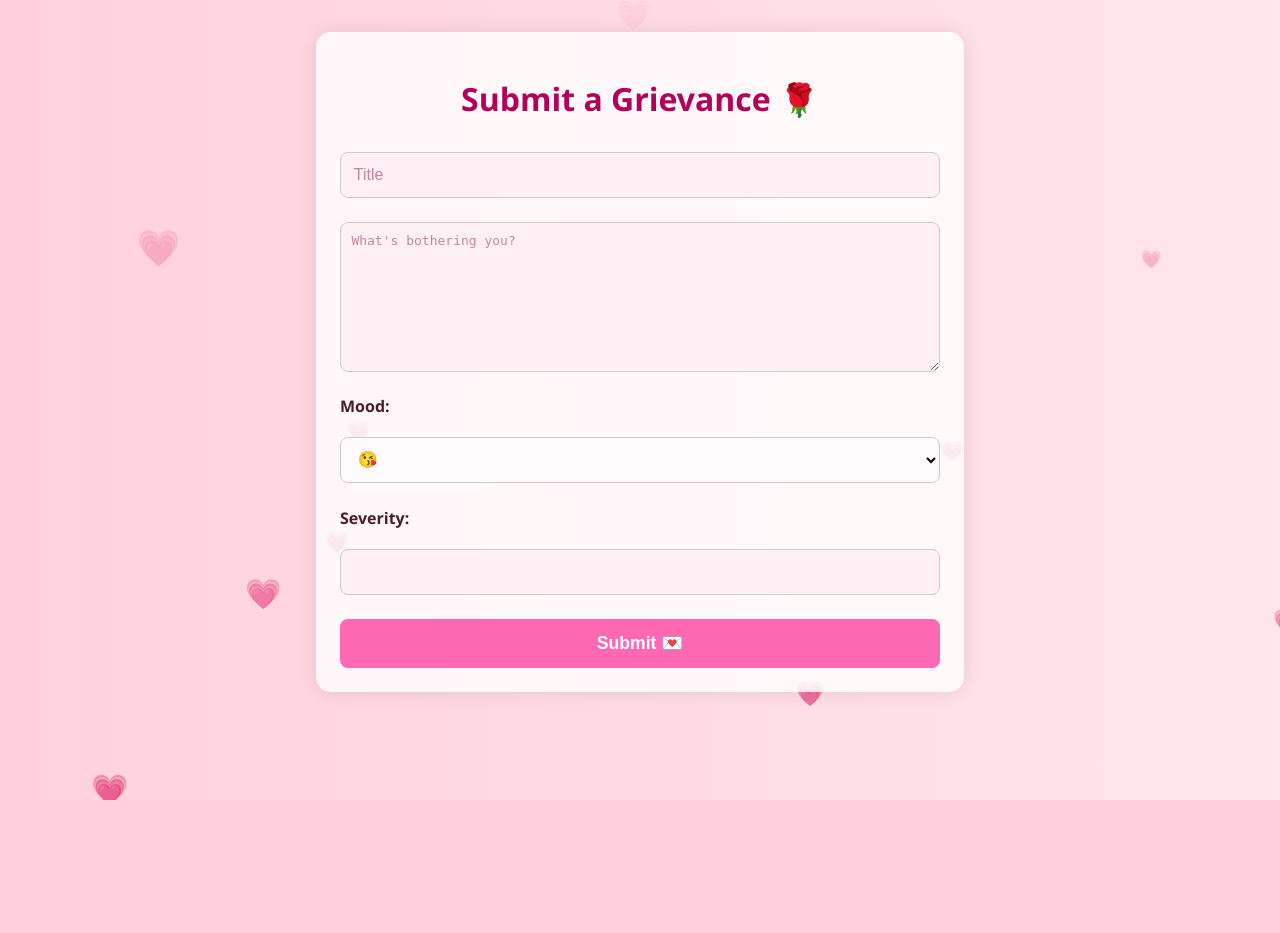
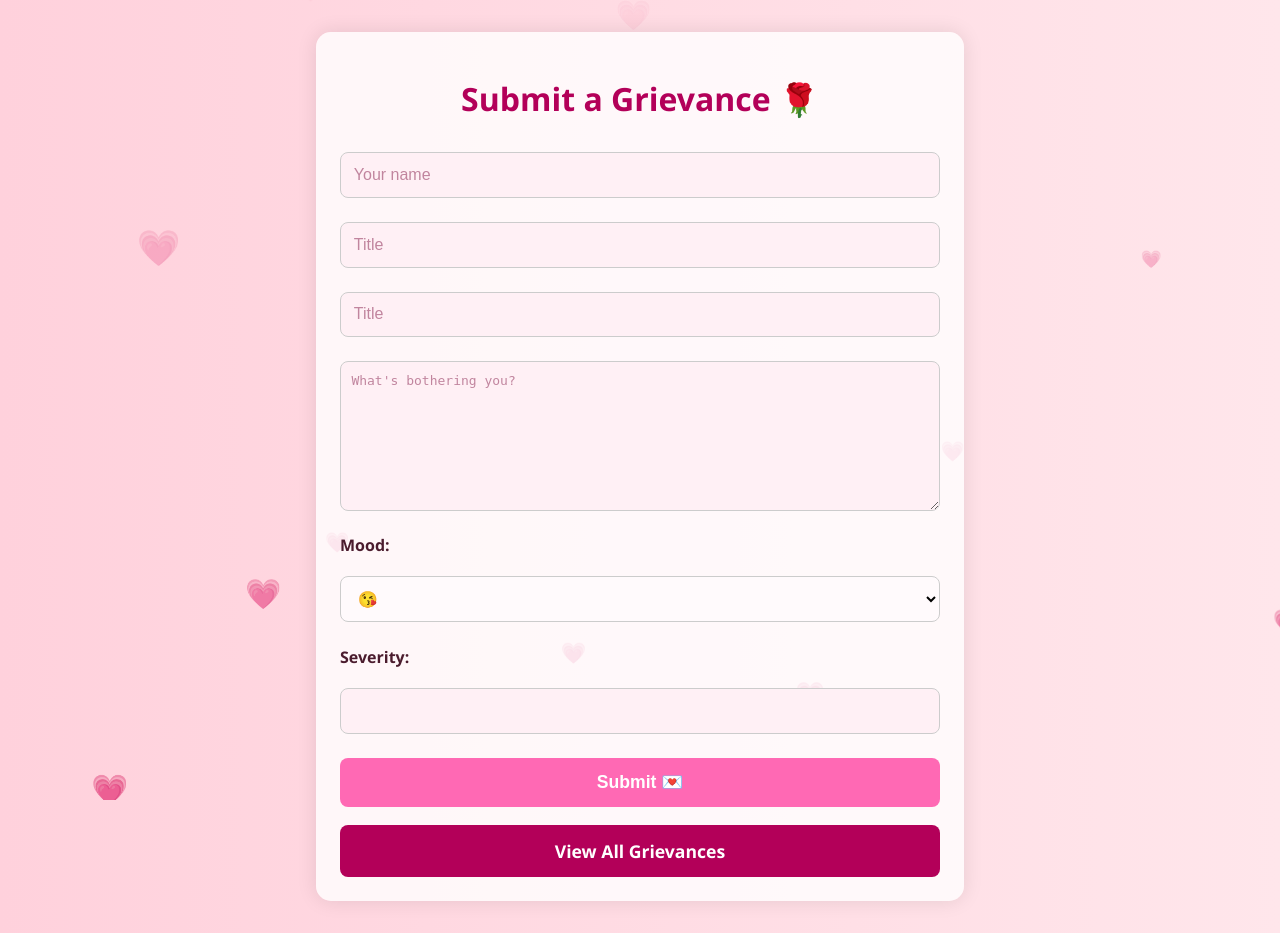
Before and after one commit to fallforsweden/lollymylove, a Flask app: page / in a window 1280 px wide. Before the commit the page ends 800 px from the top, so only its background shows below. Run offline with Flask 3, Linux system fonts and the light colour scheme.

Commit message:
Add files via upload

```diff
--- a/grievance_portal/app.py
+++ b/grievance_portal/app.py
@@ -9,6 +9,7 @@ def serve_form():
 
 @app.route('/grievance', methods=['POST'])
 def handle_grievance():
+    name = request.form['name']
     title = request.form['title']
     message = request.form['message']
     mood = request.form['mood']
@@ -16,13 +17,24 @@ def handle_grievance():
 
     conn = sqlite3.connect('grievances.db')
     c = conn.cursor()
-    c.execute("CREATE TABLE IF NOT EXISTS grievances (title TEXT, message TEXT, mood TEXT, severity TEXT)")
-    c.execute("INSERT INTO grievances (title, message, mood, severity) VALUES (?, ?, ?, ?)",
-              (title, message, mood, severity))
+    c.execute("""CREATE TABLE IF NOT EXISTS grievances
+              (name TEXT, title TEXT, message TEXT, mood TEXT, severity TEXT)""")
+    c.execute("""INSERT INTO grievances (name, title, message, mood, severity)
+              VALUES (?, ?, ?, ?, ?)""",
+              (name, title, message, mood, severity))
     conn.commit()
     conn.close()
 
     return redirect(url_for('serve_form', success='true'))
 
+@app.route('/list')  # Add this new route
+def list_grievances():
+    conn = sqlite3.connect('grievances.db')
+    c = conn.cursor()
+    c.execute("SELECT * FROM grievances")
+    grievances = c.fetchall()
+    conn.close()
+    return render_template("list.html", grievances=grievances)
+
 if __name__ == '__main__':
     app.run(port=5000)
--- a/grievance_portal/static/style.css
+++ b/grievance_portal/static/style.css
@@ -139,3 +139,61 @@ select {
     padding: 2em;
   }
 }
+
+/* View Button Styles */
+.view-button {
+  display: block;
+  margin-top: 1em;
+  padding: 0.8em;
+  background-color: #b30059;
+  border: none;
+  border-radius: 8px;
+  color: white;
+  font-weight: bold;
+  font-size: 1.1em;
+  text-align: center;
+  text-decoration: none;
+  cursor: pointer;
+  transition: background-color 0.3s ease;
+}
+
+.view-button:hover {
+  background-color: #99004d;
+}
+
+/* List Page Styles */
+table {
+  width: 100%;
+  border-collapse: collapse;
+  margin-top: 1em;
+}
+
+th, td {
+  padding: 0.8em;
+  text-align: left;
+  border-bottom: 1px solid #ffd1dc;
+}
+
+th {
+  background-color: #ffe6eb;
+  color: #b30059;
+}
+
+.back-button {
+  display: inline-block;
+  margin-top: 1em;
+  padding: 0.8em;
+  background-color: #ff69b4;
+  border: none;
+  border-radius: 8px;
+  color: white;
+  font-weight: bold;
+  font-size: 1.1em;
+  text-decoration: none;
+  cursor: pointer;
+  transition: background-color 0.3s ease;
+}
+
+.back-button:hover {
+  background-color: #e75480;
+}
--- a/grievance_portal/templates/index.html
+++ b/grievance_portal/templates/index.html
@@ -18,6 +18,9 @@
   <div class="container">
     <h1>Submit a Grievance 🌹</h1>
     <form action="/grievance" method="POST">
+
+       <input name="name" placeholder="Your name">  <!-- Add this line -->
+  <input name="title" placeholder="Title">
       <input name="title" placeholder="Title">
       <textarea name="message" placeholder="What's bothering you?"></textarea>
       <label>Mood:</label>
@@ -26,12 +29,14 @@
         <option value="🙂">🙂</option>
         <option value="😡">😡</option>
         <option value="😢">😢</option>
-
       </select>
       <label>Severity:</label>
       <input type="text" id="severity" name="severity">
       <button type="submit">Submit 💌</button>
     </form>
+
+        <a href="/list" class="view-button">View All Grievances</a>
+  </div>
   </div>
 
   <div class="hearts" id="hearts-container"></div>
```
Also changed, not shown: grievance_portal/templates/list.html (added, +65 -0 lines).
